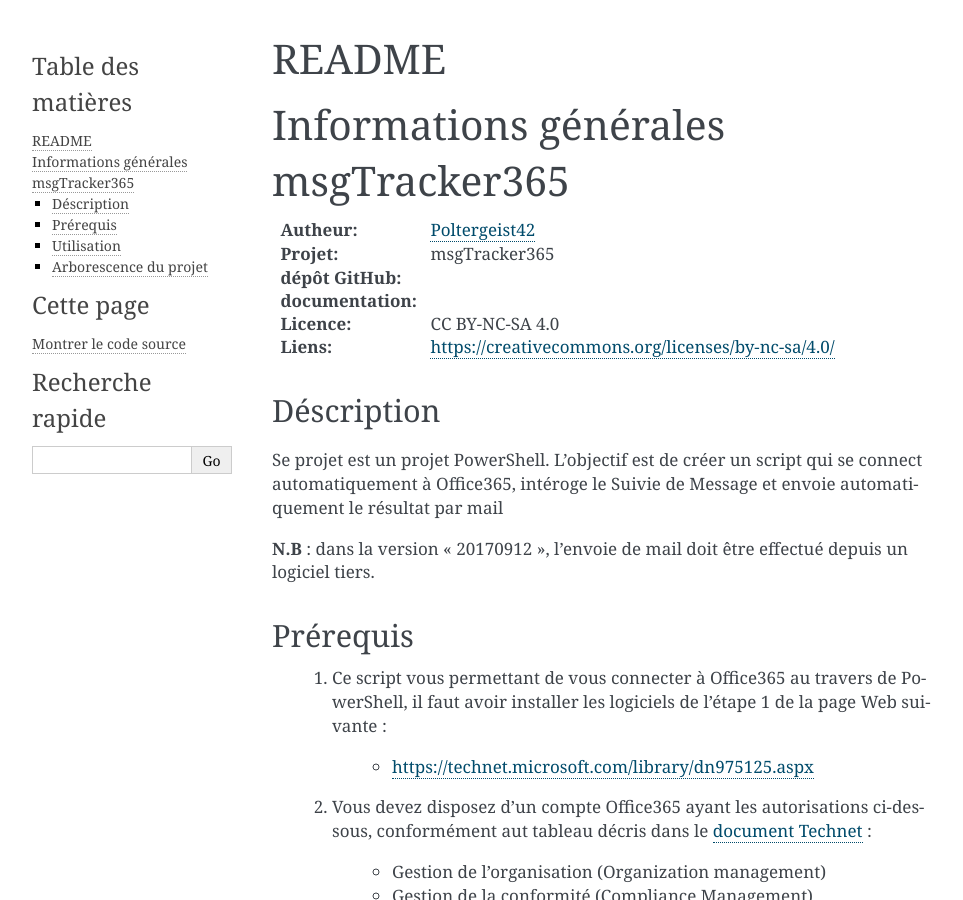
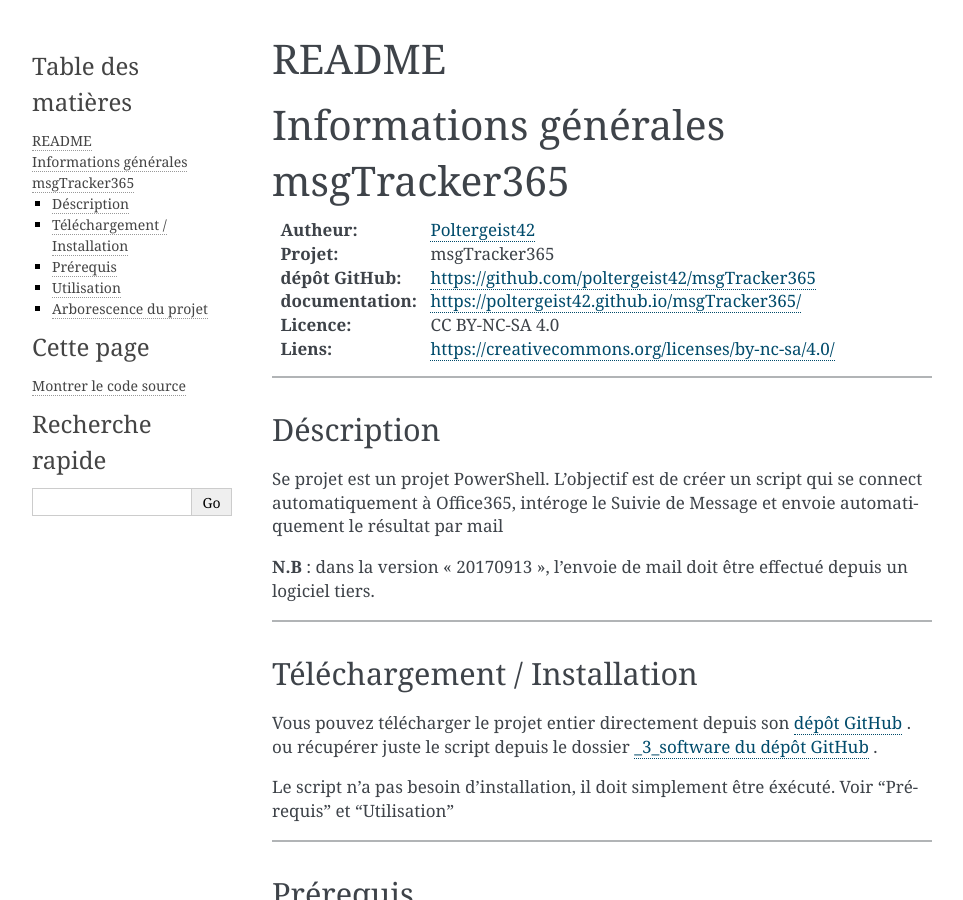
Before and after one commit to poltergeist42/msgTracker365, a Sphinx documentation site: the page built from _1_userDoc/source/includeMe.rst, in a window 1280 px wide and 900 px high. Shown: the whole window, without its empty margins (148-1111 px from the left). Built offline with Sphinx 7.4.7, drawn with Linux system fonts in a browser that asks for light colours; some of the changed text lies outside the part shown.

Commit message:
Mise en place de la Doc

```diff
--- a/README.rst
+++ b/README.rst
@@ -4,10 +4,12 @@
 
 :Autheur:            `Poltergeist42 <https://github.com/poltergeist42>`_
 :Projet:             msgTracker365
-:dépôt GitHub:
-:documentation:
+:dépôt GitHub:       https://github.com/poltergeist42/msgTracker365
+:documentation:      https://poltergeist42.github.io/msgTracker365/
 :Licence:            CC BY-NC-SA 4.0
 :Liens:              https://creativecommons.org/licenses/by-nc-sa/4.0/
+
+####
 
 Déscription
 ===========
@@ -16,8 +18,20 @@
 automatiquement à Office365, intéroge le Suivie de Message et envoie automatiquement le
 résultat par mail
 
-**N.B** : dans la version "20170912", l'envoie de mail doit être effectué depuis
+**N.B** : dans la version "20170913", l'envoie de mail doit être effectué depuis
 un logiciel tiers.
+
+####
+
+Téléchargement / Installation
+=============================
+
+Vous pouvez télécharger le projet entier directement depuis son `dépôt GitHub <https://github.com/poltergeist42/msgTracker365.git>`_ .
+ou récupérer juste le script depuis le dossier `_3_software du dépôt GitHub <https://github.com/poltergeist42/msgTracker365/tree/master/_3_software>`_ .
+
+Le script n'a pas besoin d'installation, il doit simplement être éxécuté. Voir 'Prérequis' et 'Utilisation'
+
+####
 
 Prérequis
 =========
@@ -34,6 +48,8 @@
         * Gestion de la conformité (Compliance Management)
 
     #. Votre machine doit être autorisée à éxecuter des scripts (`Set-ExecutionPolicy <https://docs.microsoft.com/fr-fr/powershell/module/Microsoft.PowerShell.Security/Set-ExecutionPolicy?view=powershell-5.1>`_)
+
+####
 
 Utilisation
 ===========
@@ -79,10 +95,12 @@
             valeur est égale a 0, la date de fin serat la date actuelle.
 
         :vCfgPath:
-            Chemin utiliser pour enregistrer les fichiers identifier
-            par $vCfgExpCSV et $vCfgExpBody.
+            Chemin utilisé pour enregistrer les fichiers identifié
+            par $vCfgExpCSV et $vCfgExpBody. Si 'vCfgPath' vaut '.\',
+            les fichiers seront créés dans le répertoire d'éxecution de ce script.
 
-            **N.B** : le chemin doit exister sur le PC avant l'execution de se script.
+            **N.B** : le chemin doit éxister sur le PC avant l'éxecution de se script.
+            Ce chemin peut être rélatif ou absolu.
 
         :vCfgExpCSV:
             Nom du fichier contenant le résultat de la requette. Les valeurs contenues
--- a/_1_userDoc/source/index.rst
+++ b/_1_userDoc/source/index.rst
@@ -10,6 +10,9 @@
    :maxdepth: 2
    :caption: Contents:
 
+   includeMe
+   Bug_ToDoLst
+
 
 
 Indices and tables
--- a/_3_software/__init__.py
+++ b/_3_software/__init__.py
@@ -0,0 +1 @@
+__version__ = "20170913"
```
Also changed, not shown: 2 other files.
